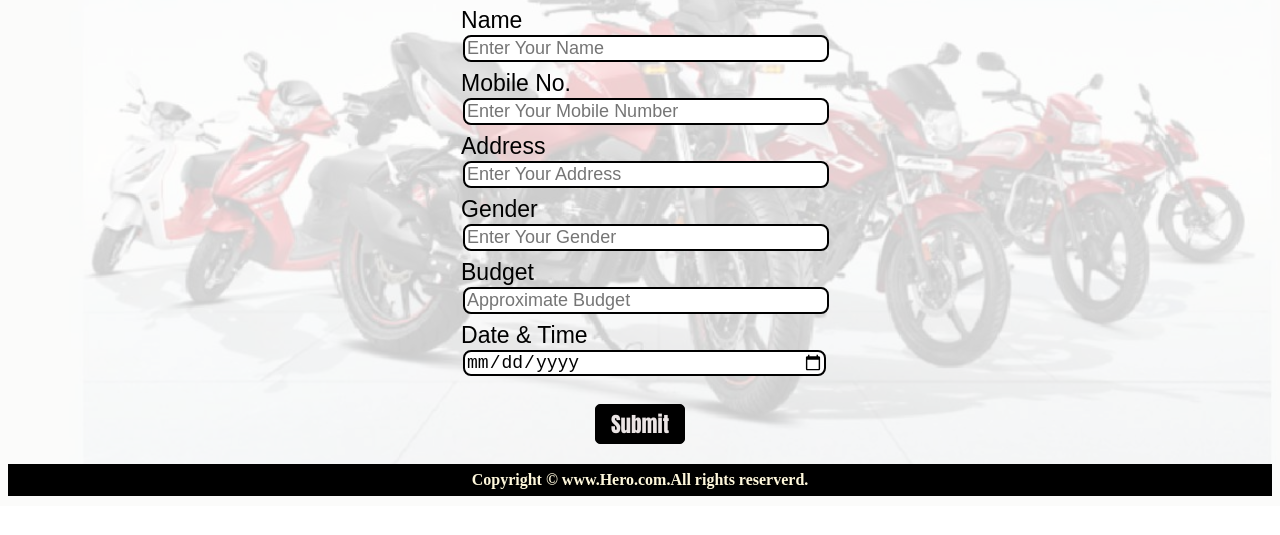
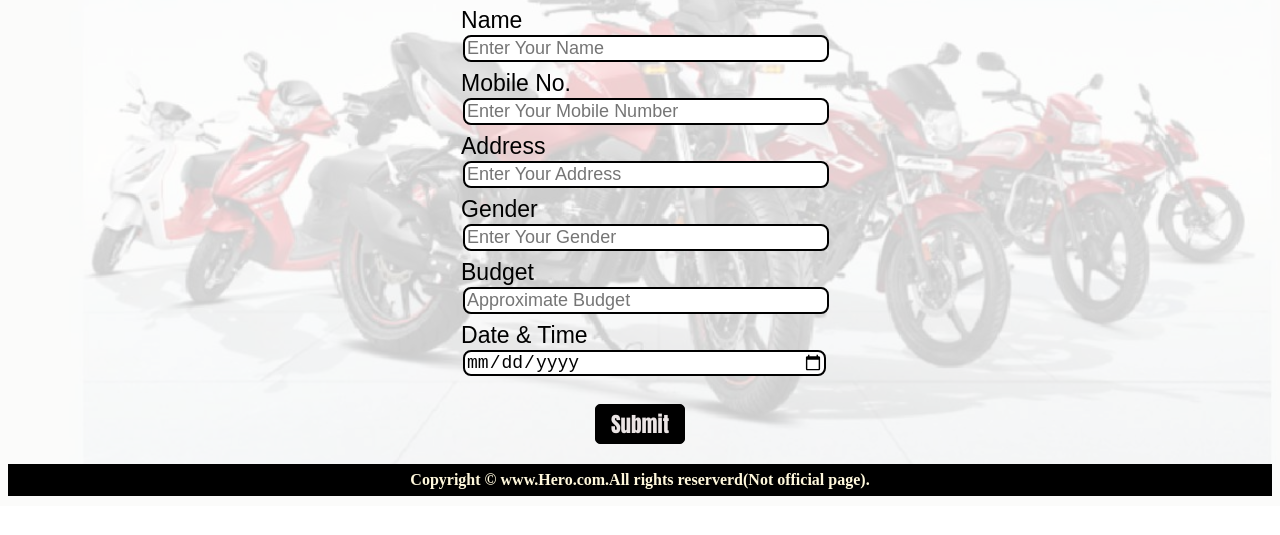
Before and after one commit to Nandan88/showroom, a plain HTML site: page index.html in a window 1280 px wide. Shown: the part 133-668 px from the top of the page. Drawn offline with Linux system fonts and the light colour scheme.

Commit message:
Update index.html

```diff
--- a/index.html
+++ b/index.html
@@ -212,7 +212,7 @@
     </section>
     <footer>
         <div id="copyr">
-            Copyright &copy; www.Hero.com.All rights reserverd.
+            Copyright &copy; www.Hero.com.All rights reserverd(Not official page).
         </div>
     </footer>
 </body>
```
